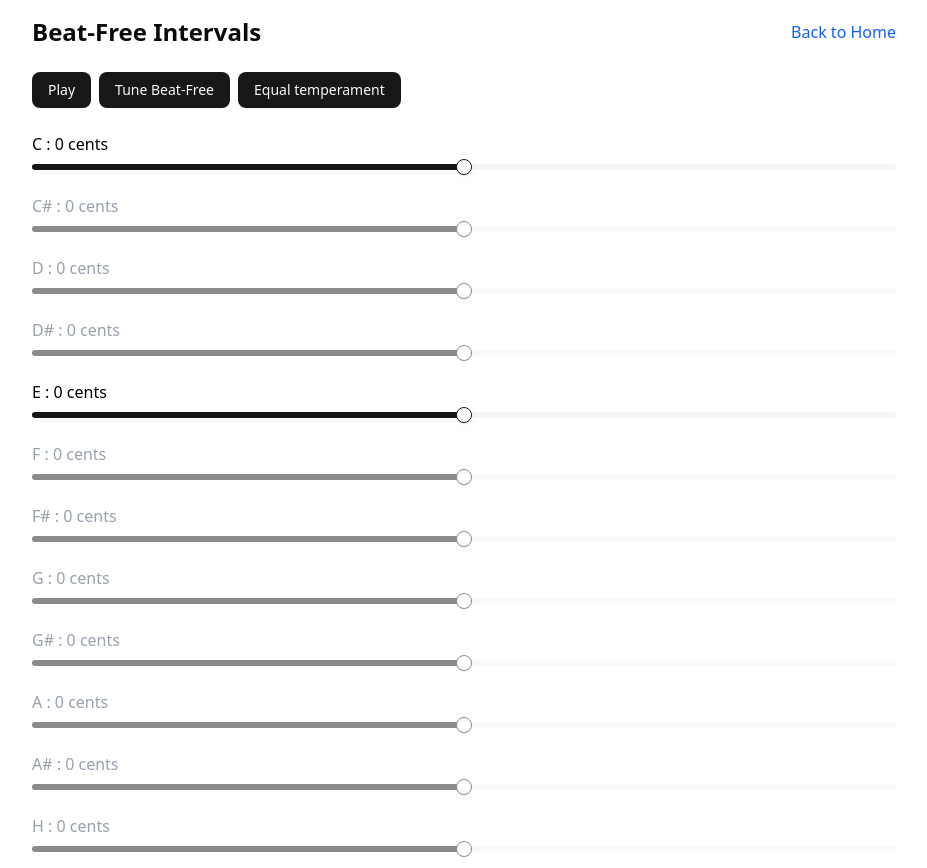
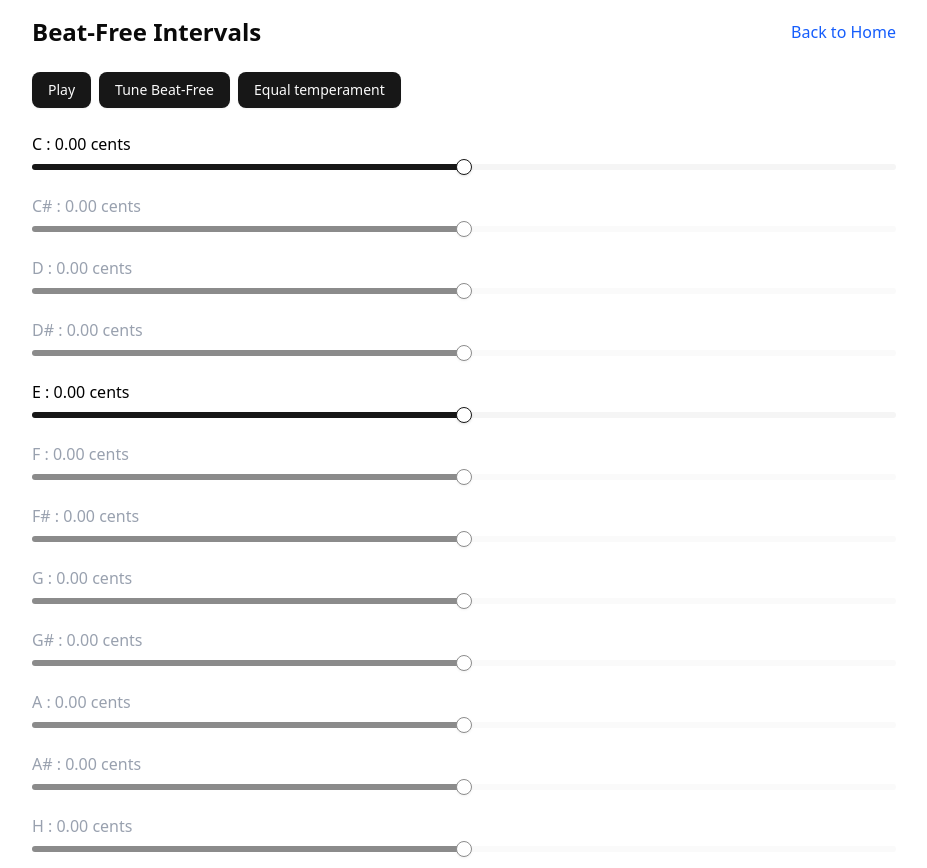
Before and after one commit to szabyg/clear-chord, a React (Vite) app: page /triad-tuner/beat-free-intervals in a window 1280 px wide. Shown: the whole page, without its empty margins (176-1103 px from the left). Built offline with nearby package versions, Linux system fonts and the light colour scheme.

Commit message:
Format detune cents to two decimal places in BeatFreeIntervals for improved precision.

```diff
--- a/src/BeatFreeIntervals.tsx
+++ b/src/BeatFreeIntervals.tsx
@@ -354,7 +354,7 @@ export default function BeatFreeIntervals() {
               className={`block font-medium cursor-pointer ${activeNotes[note] || activeNotes[note + "'"] ? "text-black" : "text-gray-400"}`}
               onClick={() => toggleNote(note)}
             >
-              {note} : {detuneCents[note]} cents
+              {note} : {detuneCents[note].toFixed(2)} cents
             </label>
             <Slider
               min={-50.0}
```
